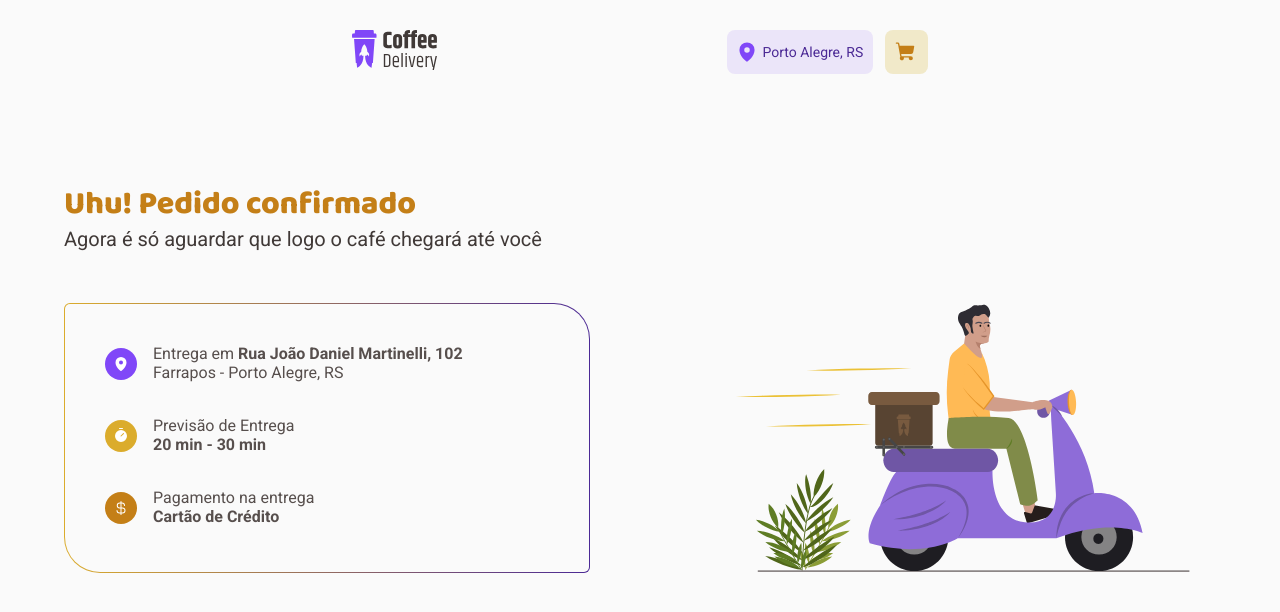
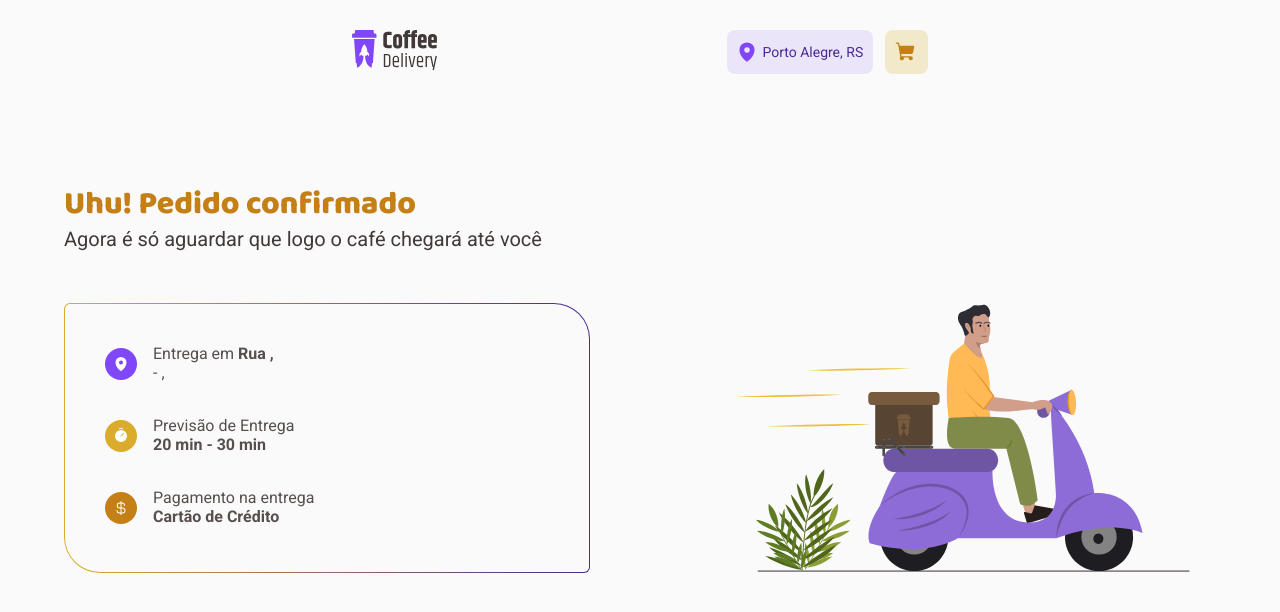
Before and after one commit to WagnerReis/Coffe-Delivery, a React (Vite) app: page /checkout/1/success in a window 1280 px wide. Shown: the top 612 px of the page. Built offline with nearby package versions, Linux system fonts and the light colour scheme.

Commit message:
feat(checkout): implement create checkout functionality

```diff
--- a/src/contexts/CheckoutContext.tsx
+++ b/src/contexts/CheckoutContext.tsx
@@ -1,12 +1,13 @@
 import { createContext, ReactNode, useReducer } from "react";
 import {
   addNewCoffeeToCartAction,
+  createCheckoutAction,
   decreaseCoffeeAction,
   removeCoffeeAction,
 } from "../reducers/checkout/actions";
 import { checkoutReducer } from "../reducers/checkout/reducers";
 
-interface Address {
+export interface Address {
   cep: string;
   street: string;
   number: string;
@@ -24,7 +25,7 @@ interface Coffee {
   quantity: number;
 }
 
-interface NewCheckoutFormData {
+export interface NewCheckoutFormData {
   orderId: string;
   coffees: Coffee[];
   address: Address;
@@ -34,7 +35,9 @@ interface NewCheckoutFormData {
 interface CheckoutContextType {
   orderId: string;
   coffees: Coffee[];
-  createNewOrder: (data: NewCheckoutFormData) => void;
+  address: Address;
+  paymentMethod: "credit" | "debit" | "money";
+  createCheckout: (data: NewCheckoutFormData) => void;
   addNewCoffeeToCart: (coffee: Coffee) => void;
   decreaseCoffeeToCart: (coffeeId: string) => void;
   removeCoffeeToCart: (coffeeId: string) => void;
@@ -52,12 +55,22 @@ export function CheckoutContextProvider({
   const [checkoutState, dispatch] = useReducer(checkoutReducer, {
     orderId: "",
     coffees: [],
+    address: {
+      cep: "",
+      street: "",
+      number: "",
+      complement: "",
+      district: "",
+      city: "",
+      state: "",
+    },
+    paymentMethod: "credit",
   });
 
-  const { coffees, orderId } = checkoutState;
+  const { coffees, orderId, address, paymentMethod } = checkoutState;
 
-  function createNewOrder(data: NewCheckoutFormData) {
-    console.log("Pedido criado com sucesso!", data);
+  function createCheckout(data: NewCheckoutFormData) {
+    dispatch(createCheckoutAction(data));
   }
 
   function addNewCoffeeToCart(coffee: Coffee) {
@@ -77,7 +90,9 @@ export function CheckoutContextProvider({
       value={{
         orderId,
         coffees,
-        createNewOrder,
+        address,
+        paymentMethod,
+        createCheckout,
         addNewCoffeeToCart,
         decreaseCoffeeToCart,
         removeCoffeeToCart,
--- a/src/pages/Checkout/index.tsx
+++ b/src/pages/Checkout/index.tsx
@@ -1,6 +1,8 @@
 import { Form } from "../../components/Form";
 import { CardFlat } from "./components/CardFlat";
 import * as zod from "zod";
+import { v4 as uuidV4 } from "uuid";
+
 import {
   CardContainer,
   CardOption,
@@ -21,7 +23,17 @@ import { useCheckout } from "../../hooks/useCheckout";
 import { useState } from "react";
 import { Error } from "../../components/Input/styles";
 import { calcTotalItens } from "../../utils/calcTotalItens";
-import { NavLink } from "react-router-dom";
+import { useNavigate } from "react-router-dom";
+
+const coffeeSchemaValidation = zod.array(
+  zod.object({
+    id: zod.string(),
+    title: zod.string(),
+    price: zod.number(),
+    quantity: zod.number(),
+    image: zod.string(),
+  }),
+);
 
 const newCheckoutFormValidationSchema = zod.object({
   cep: zod.string().min(1, "Informe o CEP"),
@@ -36,13 +48,15 @@ const newCheckoutFormValidationSchema = zod.object({
       return { message: "Informe o método de pagamento" };
     },
   }),
+  coffees: coffeeSchemaValidation,
 });
 
 type NewCheckoutFormData = zod.infer<typeof newCheckoutFormValidationSchema>;
 
 export function Checkout() {
   const [isSelectedPaymentMethod, setIsSelectedPaymentMethod] = useState("");
-  const { coffees, createNewOrder, orderId } = useCheckout();
+  const { coffees, createCheckout, orderId } = useCheckout();
+  const navigate = useNavigate();
 
   const newCheckoutForm = useForm<NewCheckoutFormData>({
     resolver: zodResolver(newCheckoutFormValidationSchema),
@@ -68,10 +82,10 @@ export function Checkout() {
   } = newCheckoutForm;
 
   function handleCreateNewCheckoutForm(data: NewCheckoutFormData) {
-    const newOrder = {
-      coffees: [],
+    const newCheckout = {
+      coffees: data.coffees,
       paymentMethod: data.paymentMethod,
-      orderId: "123456",
+      orderId: uuidV4(),
       address: {
         cep: data.cep,
         street: data.street,
@@ -83,9 +97,10 @@ export function Checkout() {
       },
     };
 
-    createNewOrder(newOrder);
+    createCheckout(newCheckout);
     reset();
     handleSetPaymentMethod("");
+    navigate(`/checkout/${orderId}/success`);
   }
 
   function handleSetPaymentMethod(method: "credit" | "debit" | "money" | "") {
@@ -172,6 +187,7 @@ export function Checkout() {
           ) : (
             coffees.map((coffee) => (
               <>
+                {setValue("coffees", [coffee])}
                 <CardFlat key={coffee.id} coffee={coffee} />
                 <hr />
               </>
@@ -194,11 +210,11 @@ export function Checkout() {
                 </div>
               </Summary>
 
-              <NavLink to={`/checkout/${orderId}/success`}>
-                <ConfirmButton type="submit">
-                  <p>CONFIRMAR PEDIDO</p>
-                </ConfirmButton>
-              </NavLink>
+              {/* <NavLink to={`/checkout/${orderId}/success`}> */}
+              <ConfirmButton type="submit">
+                <p>CONFIRMAR PEDIDO</p>
+              </ConfirmButton>
+              {/* </NavLink> */}
             </>
           )}
         </CardContainer>
--- a/src/pages/SucessCheckout/index.tsx
+++ b/src/pages/SucessCheckout/index.tsx
@@ -9,8 +9,11 @@ import {
   Item,
   ItemDescription,
 } from "./styles";
+import { useCheckout } from "../../hooks/useCheckout";
 
 export function SucessCheckout() {
+  const { address, paymentMethod } = useCheckout();
+  console.log("address: ", address);
   return (
     <SuccessContainer>
       <div>
@@ -28,9 +31,14 @@ export function SucessCheckout() {
             </Icon>
             <ItemDescription>
               <p>
-                Entrega em <strong>Rua João Daniel Martinelli, 102</strong>
+                Entrega em{" "}
+                <strong>
+                  Rua {address.street}, {address.number}
+                </strong>
               </p>
-              <p>Farrapos - Porto Alegre, RS</p>
+              <p>
+                {address.district} - {address.city}, {address.state}
+              </p>
             </ItemDescription>
           </Item>
 
@@ -50,7 +58,7 @@ export function SucessCheckout() {
             </Icon>
             <ItemDescription>
               <p>Pagamento na entrega</p>
-              <strong>Cartão de Crédito</strong>
+              <strong>{formatPaymentMethod(paymentMethod)}</strong>
             </ItemDescription>
           </Item>
         </OrderInfo>
@@ -60,3 +68,16 @@ export function SucessCheckout() {
     </SuccessContainer>
   );
 }
+
+function formatPaymentMethod(paymentMethod: string) {
+  switch (paymentMethod) {
+    case "credit":
+      return "Cartão de Crédito";
+    case "debit":
+      return "Cartão de Débito";
+    case "money":
+      return "Dinheiro";
+    default:
+      return "Método de pagamento não reconhecido";
+  }
+}
--- a/src/reducers/checkout/actions.ts
+++ b/src/reducers/checkout/actions.ts
@@ -1,9 +1,11 @@
+import { NewCheckoutFormData } from "../../contexts/CheckoutContext";
 import { Coffee } from "./reducers";
 
 export enum ActionTypes {
   ADD_NEW_COFFEE = "ADD_NEW_COFFEE",
   DECREASE_COFFEE = "DECREASE_COFFEE",
   REMOVE_COFFEE = "REMOVE_COFFEE",
+  CREATE_CHECKOUT = "CREATE_CHECKOUT",
 }
 
 export function addNewCoffeeToCartAction(coffee: Coffee) {
@@ -32,3 +34,12 @@ export function removeCoffeeAction(coffeeId: string) {
     },
   };
 }
+
+export function createCheckoutAction(data: NewCheckoutFormData) {
+  return {
+    type: ActionTypes.CREATE_CHECKOUT,
+    payload: {
+      data: data,
+    },
+  };
+}
--- a/src/reducers/checkout/reducers.ts
+++ b/src/reducers/checkout/reducers.ts
@@ -1,6 +1,7 @@
 import { ActionTypes } from "./actions";
 import { produce } from "immer";
 import { v4 as uuidV4 } from "uuid";
+import { Address, NewCheckoutFormData } from "../../contexts/CheckoutContext";
 
 export interface Coffee {
   id: string;
@@ -15,12 +16,15 @@ interface ActionProps {
   payload: {
     coffee?: Coffee;
     coffeeId?: string;
+    data?: NewCheckoutFormData;
   };
 }
 
 interface CheckoutState {
   orderId: string;
   coffees: Coffee[];
+  address: Address;
+  paymentMethod: "credit" | "debit" | "money";
 }
 
 export function checkoutReducer(state: CheckoutState, action: ActionProps) {
@@ -70,6 +74,18 @@ export function checkoutReducer(state: CheckoutState, action: ActionProps) {
         draft.coffees = draft.coffees.filter((item) => item.id !== coffeeId);
       });
     }
+    case ActionTypes.CREATE_CHECKOUT: {
+      const data = action.payload.data;
+
+      if (!data) return state;
+
+      return produce(state, (draft) => {
+        draft.orderId = uuidV4();
+        draft.coffees = data.coffees;
+        draft.address = data.address;
+        draft.paymentMethod = data.paymentMethod;
+      });
+    }
     default:
       return state;
   }
```
